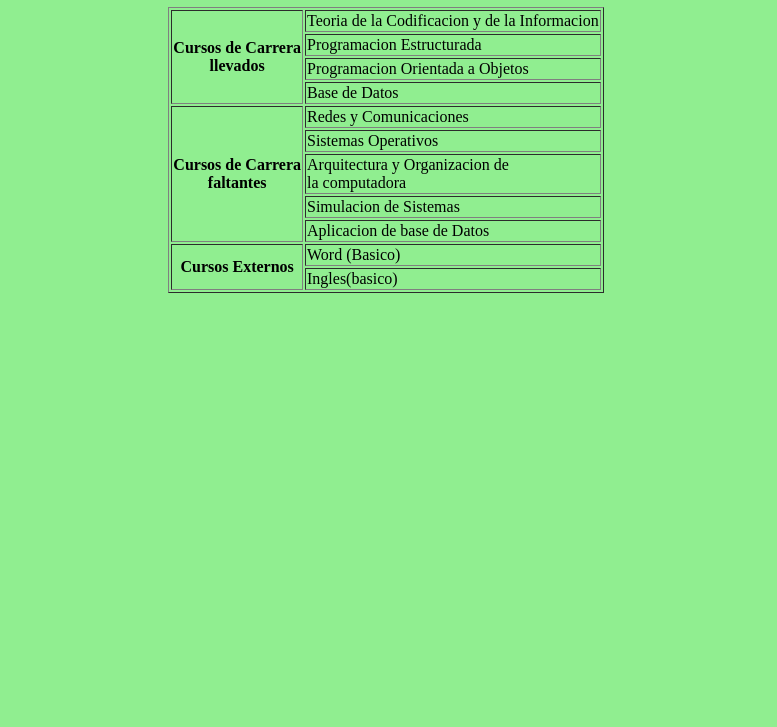
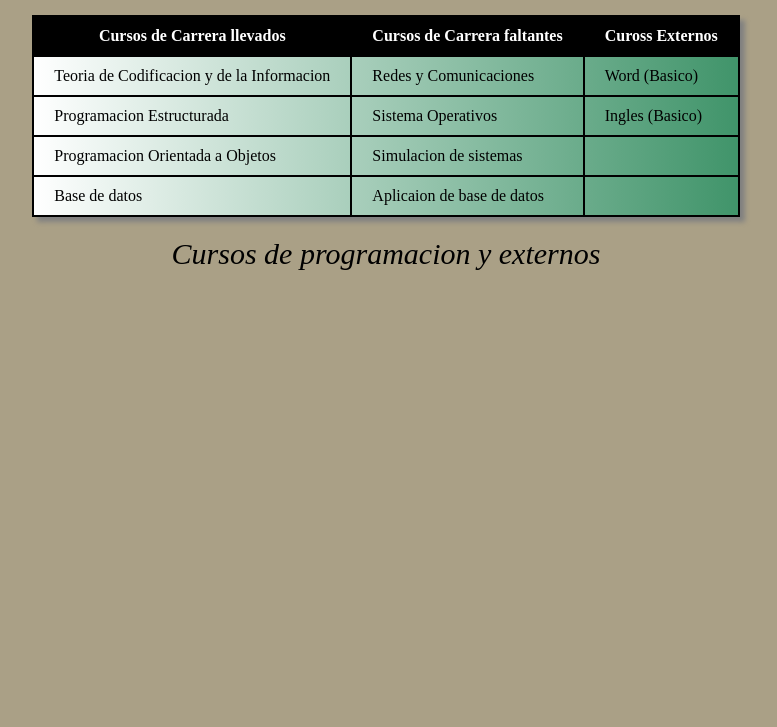
Before and after one commit to ManuelCespedesA/TABLAS, a plain HTML site: page index.html in a window 1280 px wide. Shown: the part 73-800 px from the top of the page, without its empty margins (254-1031 px from the left). Drawn offline with Linux system fonts and the light colour scheme.

Commit message:
Update index.html

```diff
--- a/index.html
+++ b/index.html
@@ -3,52 +3,39 @@
 	<head>
 		<meta charset="UTF-8">
 		<title>TABLA</title>
+		<Link rel="stylesheet" href="estilos.css">
 	</head>
-	<body style="background-color: lightgreen;">
-		<center>
+	<body>
+
 		<h1>TABLA DE CURSOS</h1>
-		<table border="">
+
+		<table>
+			<caption>Cursos de programacion y externos</caption>
 			<tr>
-				<td rowspan="4"><b> Cursos de Carrera<br><center>llevados</center></b></td>
-				<td> Teoria de la Codificacion y de la Informacion </td>
+				<th>Cursos de Carrera llevados</th>
+				<th>Cursos de Carrera faltantes</th>
+				<th>Cuross Externos</th>
 			</tr>
 			<tr>
-				<td>Programacion Estructurada </td>
+				<td>Teoria de Codificacion y de la Informacion</td>
+				<td>Redes y Comunicaciones</td>
+				<td>Word (Basico)</td>
+			</tr>
+			<tr>
+				<td>Programacion Estructurada</td>
+				<td>Sistema Operativos</td>
+				<td>Ingles (Basico)</td>
 			</tr>
 			<tr>
 				<td>Programacion Orientada a Objetos</td>
+				<td>Simulacion de sistemas</td>
+				<td></td>
 			</tr>
-   		    <tr>
-   	    	    <td>Base de Datos</td>
-     	   	</tr>
-
-     	   	<tr>
-        	    <td rowspan="5"> <b> Cursos de Carrera <br><center>faltantes</center></b></td>
-            	<td>Redes y Comunicaciones</td>
-        	</tr>
-       		<tr>
-       	   		<td>Sistemas Operativos</td>
-        	</tr>
-        	<tr>
-            	<td>Arquitectura y Organizacion de <br>la computadora</td>
-        	</tr>
-        	<tr>
-            	<td>Simulacion de Sistemas</td>
-        	</tr>
-        	<tr>
-            	<td> Aplicacion de base de Datos</td>
-        	</tr>
-
-        	<tr>
-            	<td rowspan="2"><b><center> Cursos Externos</center></b></td>
-            	<td>Word (Basico)</td>
-        	</tr>
-        	<tr>
-            	<td>Ingles(basico)</td>
-        	</tr>
+			<tr>
+				<td>Base de datos</td>
+				<td>Aplicaion de base de datos</td>
+				<td></td>
+			</tr>
     	</table>
-
-		</table>
-	</center>
 	</body>
 </html>
```
